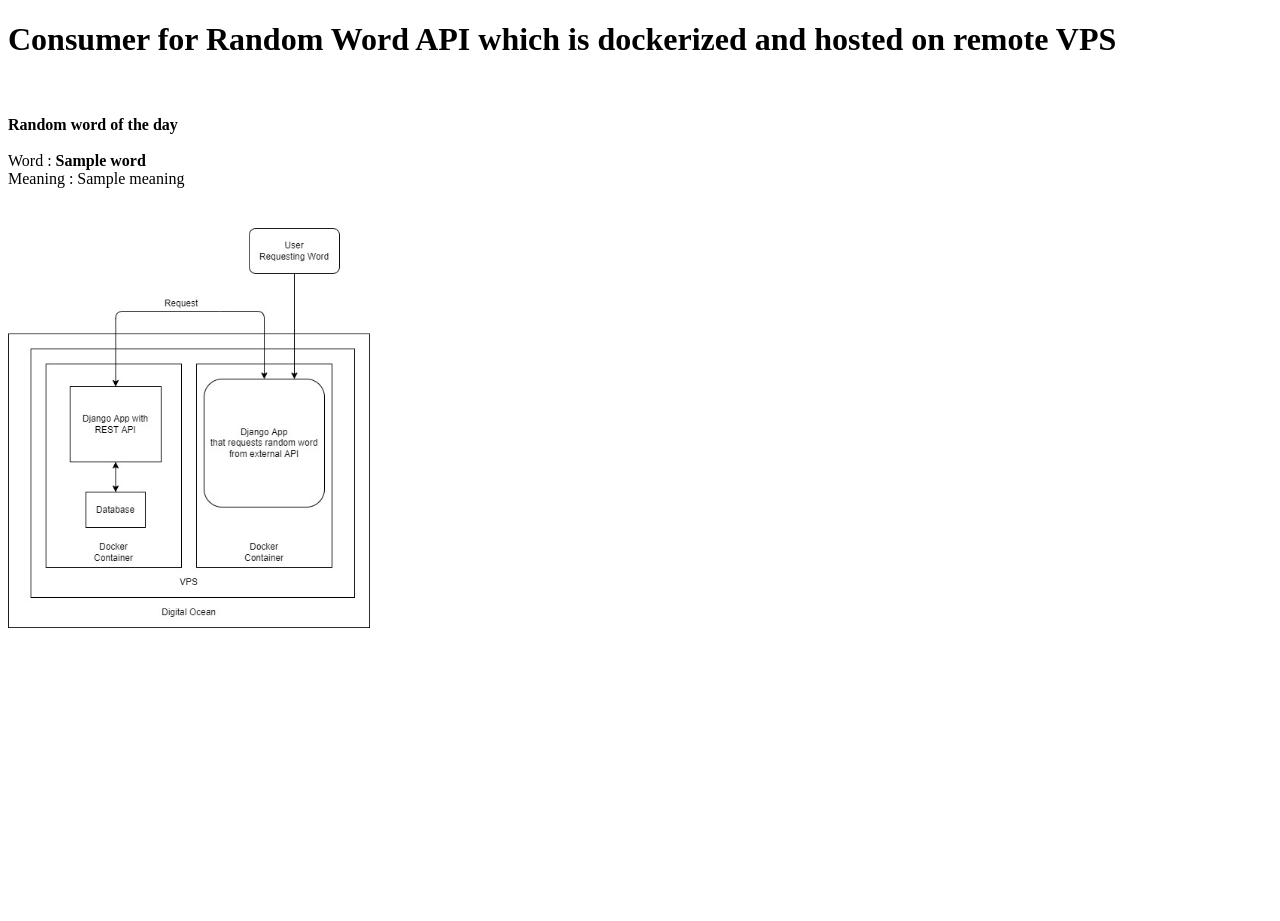
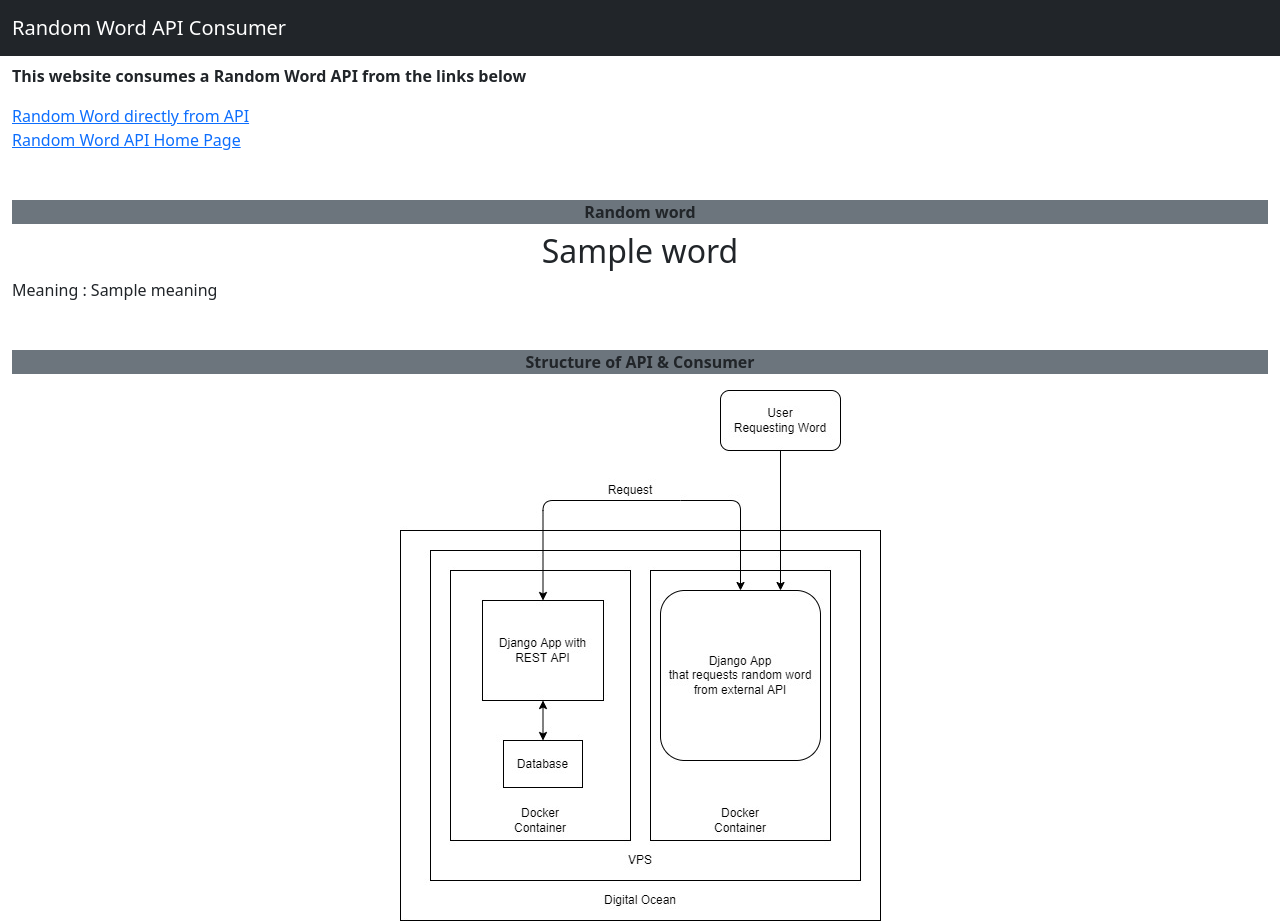
Before and after one commit to KelvinHere/apiconsumer, a Django app: page / in a window 1280 px wide. Before the commit the page ends 628 px from the top, so only its background shows below. Run offline with Django 4.2, Linux system fonts and the light colour scheme; tables that the repository leaves empty hold one stand-in row (values such as "Sample post"); a database or web service that is not in the repository returns one stand-in record (values such as "Sample title"); data that the repository does not hold is empty.

Commit message:
STYLE: Add bootstrap and overhaul page layout, add links to external API website

```diff
--- a/app/home/templates/home/index.html
+++ b/app/home/templates/home/index.html
@@ -2,14 +2,32 @@
 {% load static %}
 
 {% block content %}
-    <h1>Consumer for Random Word API which is dockerized and hosted on remote VPS</h1>
-    <br><br>
-    <b>Random word of the day </b>
-    <br>
-    <br>
-    Word : <b>{{api_result.word.title}}</b>
-    <br>
-    Meaning : {{api_result.meaning}}
-    <br>
-    <img src="{{ STATIC_URL }}images/layout.jpg" alt="layout of service" class="layout-image">
+
+    <div class="container-fluid mt-2 mb-5">
+        <p><b>This website consumes a Random Word API from the links below</b></p>
+        <a href="http://46.101.13.65:8000/word">Random Word directly from API</a>
+        <br>
+        <a href="http://46.101.13.65:8000">Random Word API Home Page</a>
+    </div>
+
+    <div class="container-fluid">
+        <div class="bg-secondary">
+            <p class="text-center mb-0"><b>Random word</b></p>
+        </div>
+        <div class="bg-white p-0 mt-2 mb-5">
+            <h2 class="text-center">{{api_result.word.title}}</h2>
+            <p>Meaning : {{api_result.meaning}}</p>
+        </div>
+
+    </div>
+
+    <div class="container-fluid">
+        <div class="bg-secondary">
+            <p class="text-center mb-0"><b>Structure of API & Consumer</b></p>
+        </div>
+        <div class="mt-3">
+            <img src="{{ STATIC_URL }}images/layout.jpg" alt="layout of service" class="img-fluid mx-auto d-block">
+        </div>
+    </div>
+
 {% endblock %}
--- a/app/home/views.py
+++ b/app/home/views.py
@@ -13,9 +13,6 @@ def home(request):
                         "meaning": "PLEASE TRY AGAIN LATER"
                      }
 
-    print(type(api_result))
-    print(api_result)
-
     template = "home/index.html"
     context = {
         'api_result': api_result
--- a/app/static/css/base.css
+++ /dev/null
@@ -1,5 +0,0 @@
-/*----------- Home Page --------------- */
-.layout-image {
-    margin-top: 5vh;
-    height: 50vh;
-}
--- a/app/templates/base.html
+++ b/app/templates/base.html
@@ -2,13 +2,38 @@
 <!DOCTYPE html>
 <html lang="en">
 <head>
-    <meta charset="UTF-8">
-    <meta http-equiv="X-UA-Compatible" content="IE=edge">
-    <meta name="viewport" content="width=device-width, initial-scale=1.0">
-    <link rel="stylesheet" href="{% static 'css/base.css' %}" >
+    {% block meta %}
+        <meta charset="UTF-8">
+        <meta http-equiv="X-UA-Compatible" content="IE=edge">
+        <meta name="viewport" content="width=device-width, initial-scale=1">
+    {% endblock %}
+
+    {% block extra_meta %}
+    {% endblock %}
+
+    {% block core_css %}
+        <link rel="stylesheet" href="{% static 'css/base.css' %}" >
+        <link href="https://cdn.jsdelivr.net/npm/bootstrap@5.0.2/dist/css/bootstrap.min.css" rel="stylesheet" integrity="sha384-EVSTQN3/azprG1Anm3QDgpJLIm9Nao0Yz1ztcQTwFspd3yD65VohhpuuCOmLASjC" crossorigin="anonymous">
+    {% endblock %}
+
+    {% block extra_css %}
+    {% endblock %}
+
+    {% block core_js %}
+        <script src="https://cdn.jsdelivr.net/npm/bootstrap@5.0.2/dist/js/bootstrap.bundle.min.js" integrity="sha384-MrcW6ZMFYlzcLA8Nl+NtUVF0sA7MsXsP1UyJoMp4YLEuNSfAP+JcXn/tWtIaxVXM" crossorigin="anonymous"></script>
+    {% endblock %}
+
+    {% block extra_js %}
+    {% endblock %}
+
     <title>API CONSUMER</title>
 </head>
 <body>
+    <nav class="navbar navbar-expand-lg navbar-dark bg-dark">
+        <div class="container-fluid">
+          <a class="navbar-brand" href="#">Random Word API Consumer</a>
+        </div>
+    </nav>
     {% block content %}
     {% endblock %}
 </body>
```
